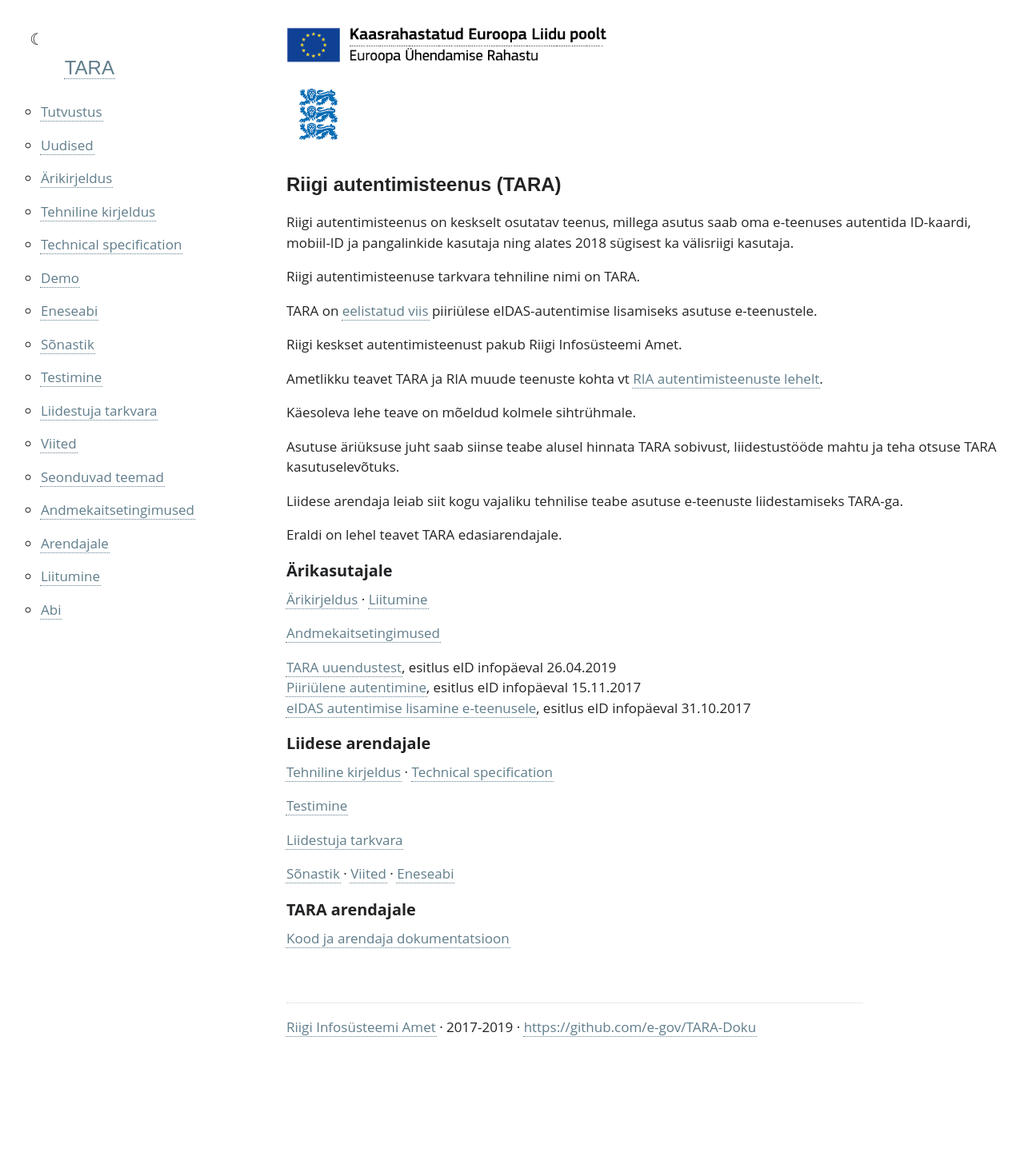
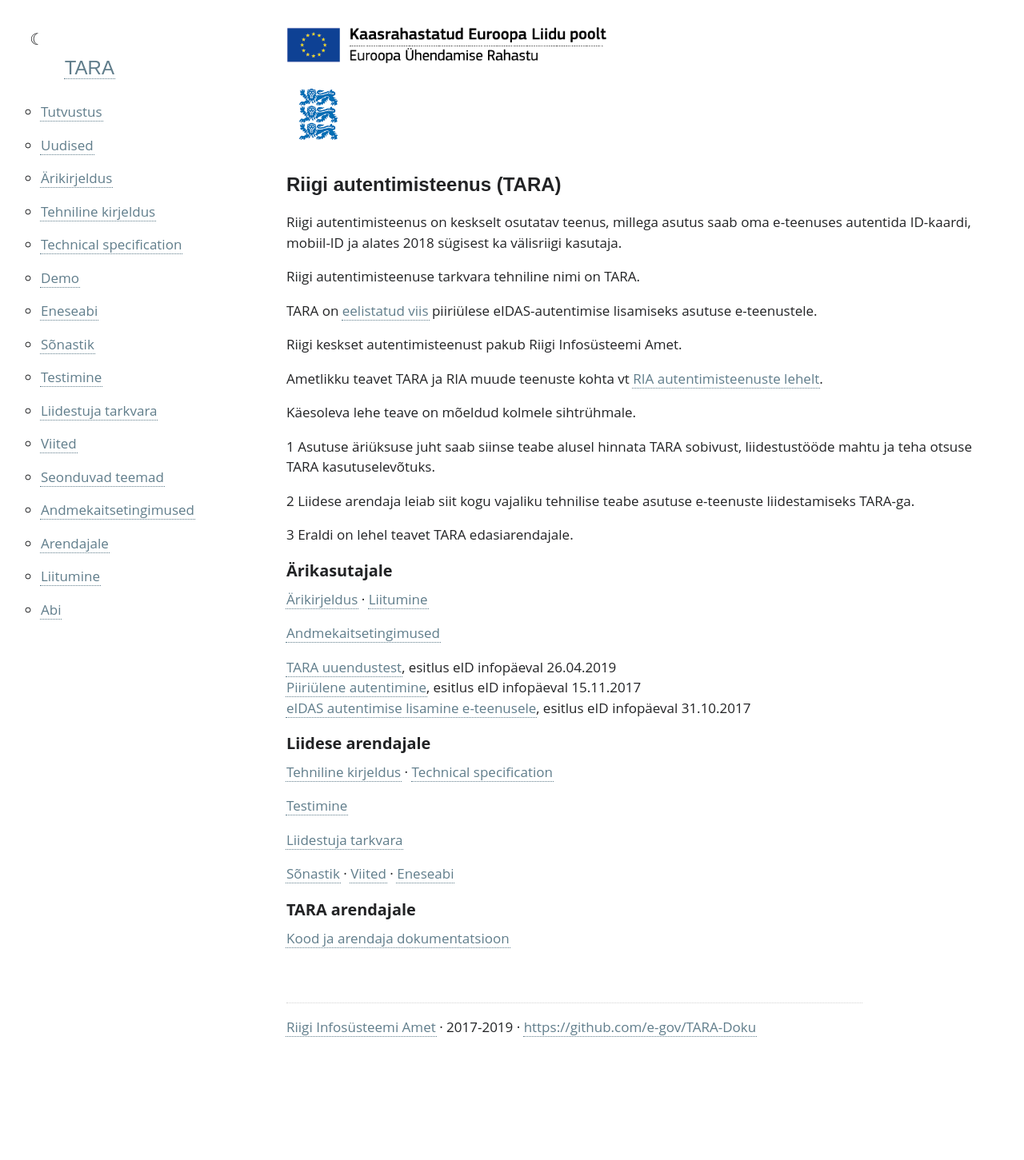
Before and after one commit to e-gov/TARA-Doku, a Jekyll site: the page built from index.md, in a window 1280 px wide. Shown: the whole page at 80% size. Built offline with Jekyll 4.4.1, drawn with Linux system fonts in a browser that asks for light colours.

Commit message:
Update index.md

```diff
--- a/index.md
+++ b/index.md
@@ -8,7 +8,7 @@ permalink: /
 
 # Riigi autentimisteenus (TARA)
 
-Riigi autentimisteenus on keskselt osutatav teenus, millega asutus saab oma e-teenuses autentida ID-kaardi, mobiil-ID ja pangalinkide kasutaja ning alates 2018 sügisest ka välisriigi kasutaja.
+Riigi autentimisteenus on keskselt osutatav teenus, millega asutus saab oma e-teenuses autentida ID-kaardi, mobiil-ID ja alates 2018 sügisest ka välisriigi kasutaja.
 
 Riigi autentimisteenuse tarkvara tehniline nimi on TARA.
 
@@ -20,11 +20,11 @@ Ametlikku teavet TARA ja RIA muude teenuste kohta vt [RIA autentimisteenuste leh
 
 Käesoleva lehe teave on mõeldud kolmele sihtrühmale.
 
-Asutuse äriüksuse juht saab siinse teabe alusel hinnata TARA sobivust, liidestustööde mahtu ja teha otsuse TARA kasutuselevõtuks.
+1 Asutuse äriüksuse juht saab siinse teabe alusel hinnata TARA sobivust, liidestustööde mahtu ja teha otsuse TARA kasutuselevõtuks.
 
-Liidese arendaja leiab siit kogu vajaliku tehnilise teabe asutuse e-teenuste liidestamiseks TARA-ga.
+2 Liidese arendaja leiab siit kogu vajaliku tehnilise teabe asutuse e-teenuste liidestamiseks TARA-ga.
 
-Eraldi on lehel teavet TARA edasiarendajale.
+3 Eraldi on lehel teavet TARA edasiarendajale.
 
 ## Ärikasutajale
 
```
